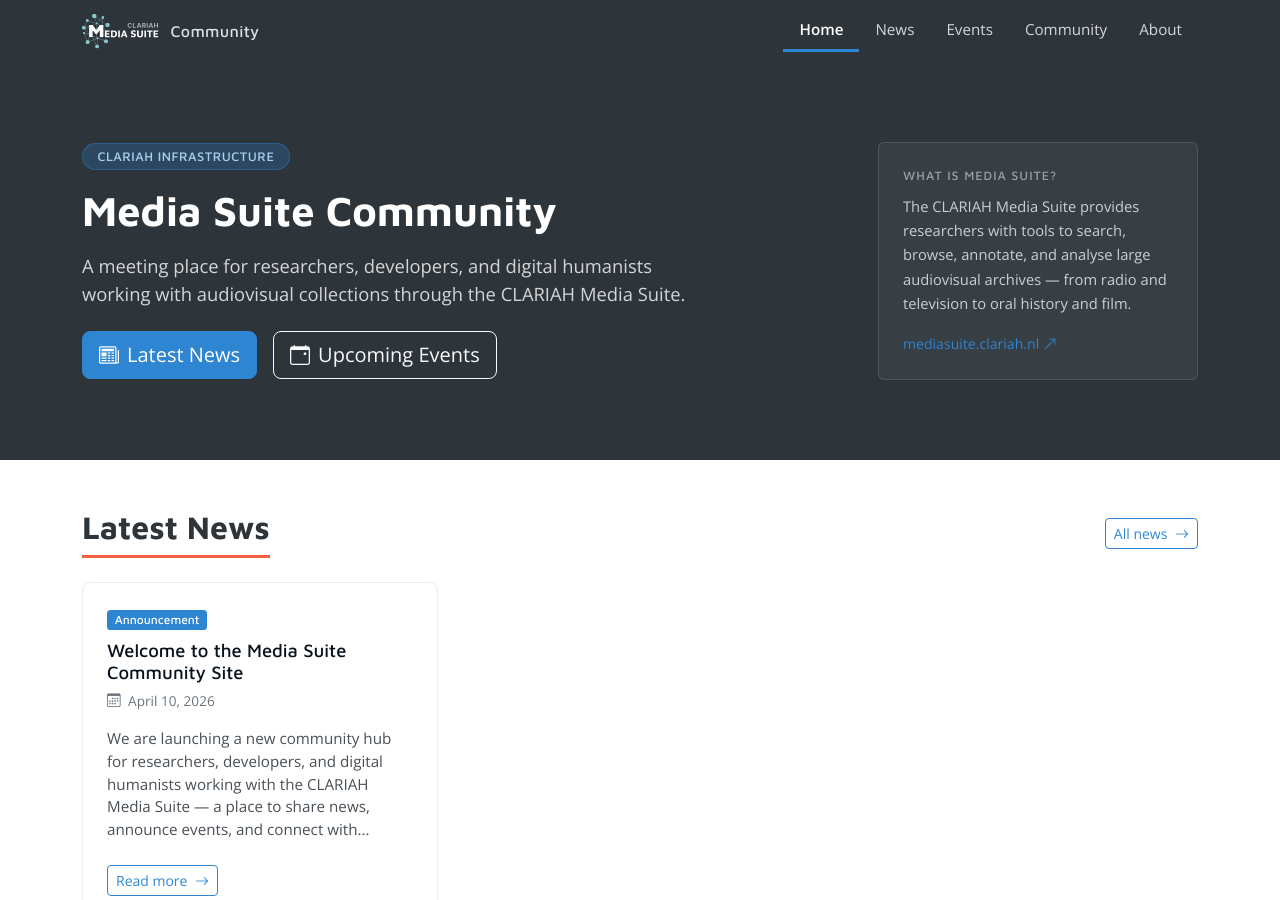
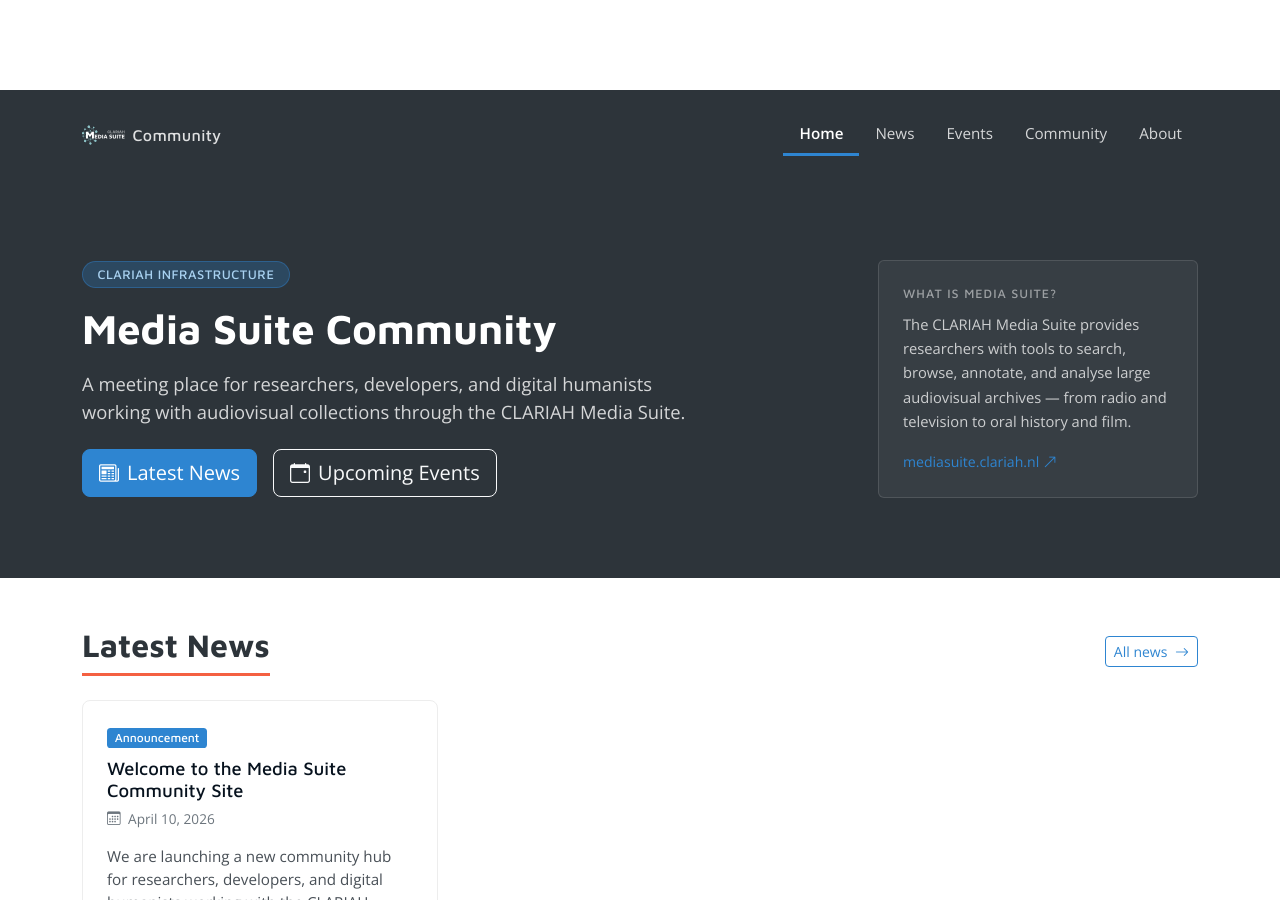
Before and after one commit to roelandordelman/media-suite-community, a Jekyll site: the page built from index.html, in a window 1280 px wide and 900 px high. Built offline with Jekyll 4.4.1, drawn with Linux system fonts in a browser that asks for light colours.

Commit message:
Match navbar height to main Media Suite site, add favicon

```diff
--- a/_layouts/default.html
+++ b/_layouts/default.html
@@ -4,6 +4,9 @@
   <meta charset="UTF-8">
   <meta name="viewport" content="width=device-width, initial-scale=1.0">
   <title>{% if page.title %}{{ page.title }} | {{ site.title }}{% else %}{{ site.title }}{% endif %}</title>
+
+  <!-- Favicon -->
+  <link rel="icon" type="image/png" href="{{ '/assets/img/favicon.png' | relative_url }}">
 
   <!-- Google Fonts: Maven Pro + Open Sans -->
   <link rel="preconnect" href="https://fonts.googleapis.com">
--- a/_sass/custom.scss
+++ b/_sass/custom.scss
@@ -62,24 +62,43 @@
 }
 
 // =============================================================================
-// Navbar
+// Navbar — mirrors mediasuite.clariah.nl sizing
 // =============================================================================
+:root {
+  --header-height: clamp(51px, 10vh, 100px);
+}
+
+body {
+  padding-top: var(--header-height);
+}
+
+.navbar {
+  height: var(--header-height);
+}
+
 .navbar-brand {
   font-family: 'Maven Pro', sans-serif;
   font-size: 1.25rem;
   font-weight: 700;
   color: #fff !important;
   letter-spacing: -0.01em;
+  display: flex;
+  align-items: center;
+  gap: 0.6rem;
 }
 
-.brand-title {
-  color: #fff;
+.navbar-brand img {
+  max-height: var(--header-height);
+  max-width: clamp(130px, 20vh, 160px);
+  object-fit: contain;
+  padding: 0.5rem 0;
 }
 
 .brand-sub {
-  color: rgba(255, 255, 255, 0.65);
+  color: rgba(255, 255, 255, 0.85);
   font-weight: 500;
-  margin-left: 0.25rem;
+  font-size: 1rem;
+  letter-spacing: 0.02em;
 }
 
 .navbar-nav .nav-link {
```
Also changed, not shown: assets/img/favicon.png (added).
